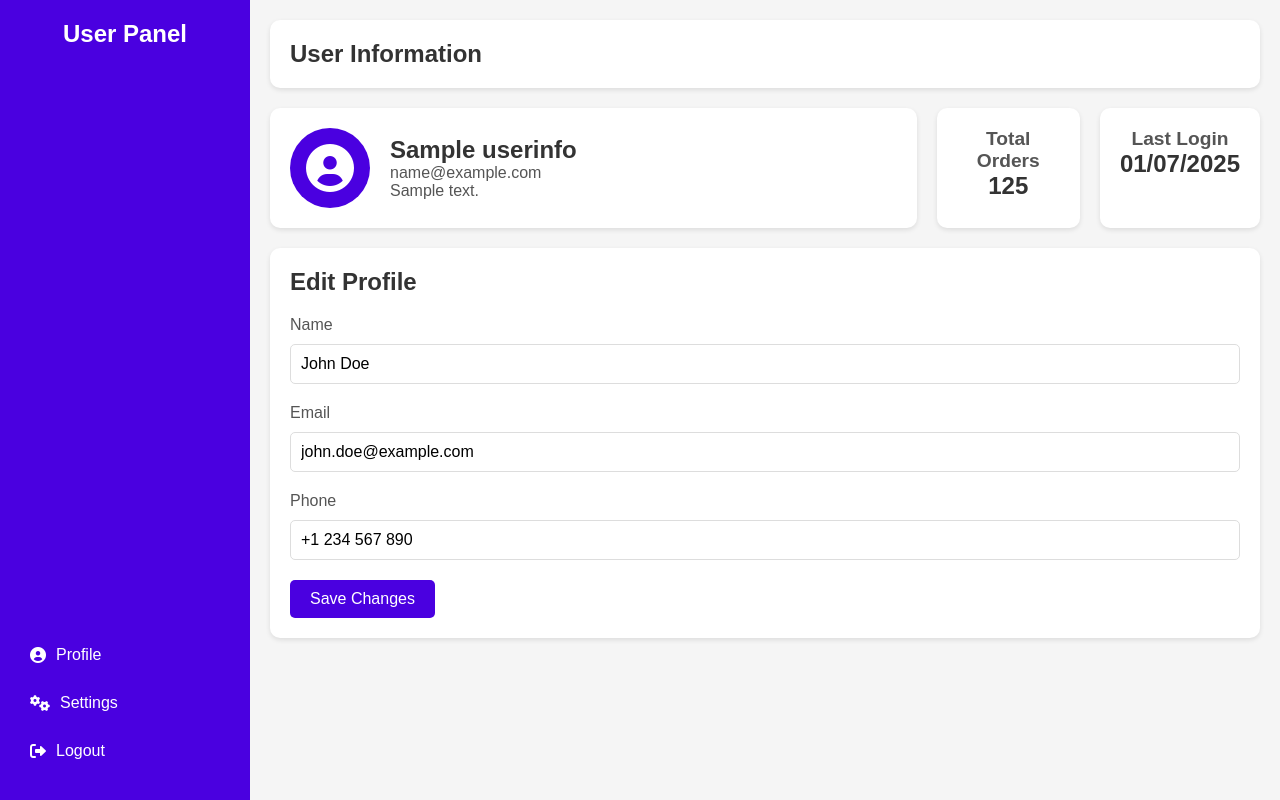
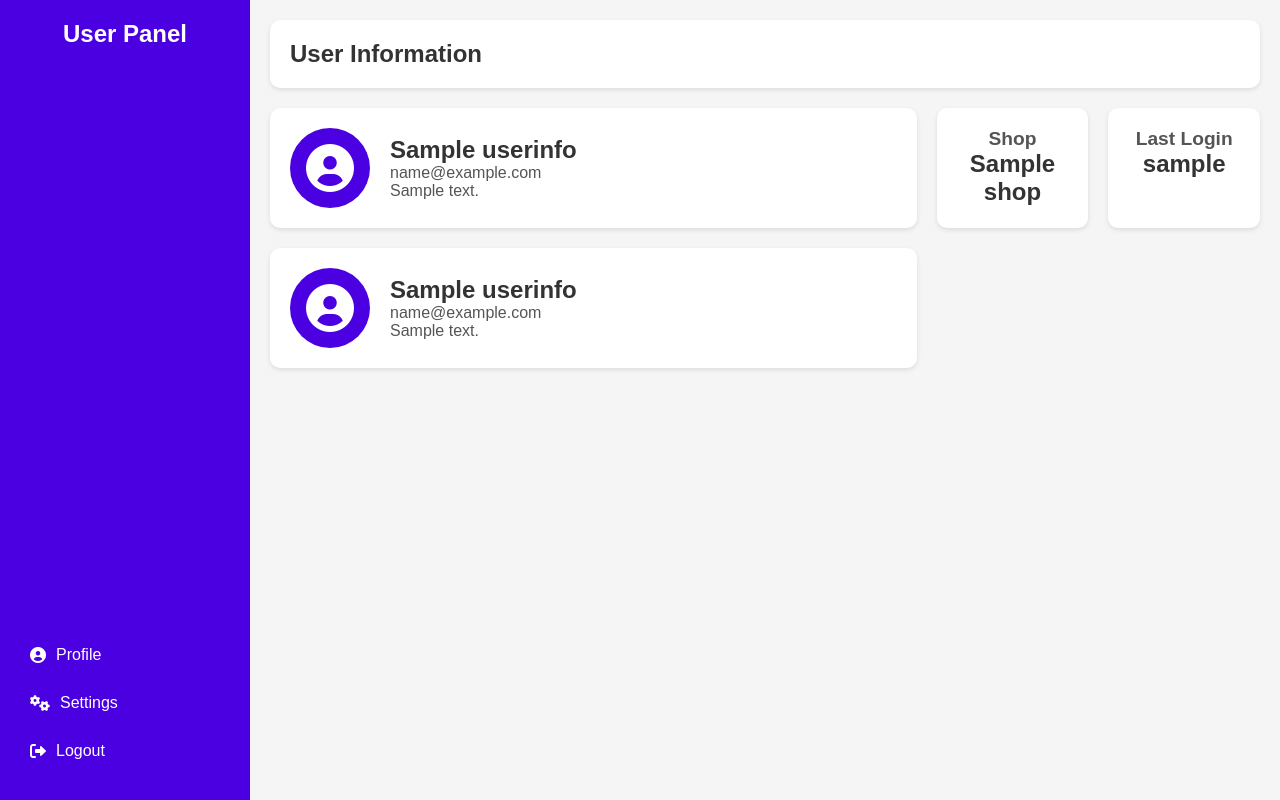
Before and after one commit to joaocruz1/system_mercadolivre, a Flask app: template templates/userinfo.html in a window 1280 px wide. Run offline with Flask 3, Linux system fonts and the light colour scheme; the visitor is signed in with stand-in values (Sample User, id 1); the template is opened without the code that fills it: most values are stand-ins (such as "Sample title", 1, 10 or a date in 2020).

Commit message:
update_datelogin

```diff
--- a/data/users_data.py
+++ b/data/users_data.py
@@ -51,8 +51,9 @@ class UserServices:
                     self.shop = user_shop
                     # Aqui vamos atualizar a coluna 'F' para registrar a data e hora do login
                     login_time = datetime.now().strftime("%Y-%m-%d %H:%M:%S")
+                    date_login = user['login']
                     self.sheet.update_cell(idx, 6, login_time)  # Coluna 'F' é a 6ª coluna
-                    return True
+                    return True, date_login
                 else:
                     raise ValueError("Essa loja não consta em nosso sistema.")
 
--- a/flask_routes.py
+++ b/flask_routes.py
@@ -7,32 +7,34 @@ from services import Services
 class FlaskRoute:
     app: Flask
     user_login: UserServices
+    user_infoml: str = None
     user_info: str = None
+    date_login: str = None
 
     def __post_init__(self):
+        # Registra as rotas
         self.register_routes()
 
     def register_routes(self):
-        @self.app.route('/')
+        # Função que será chamada antes de cada requisição (before request)
+        @self.app.before_request
+        def check_login():
+            # Verifica se a chave 'userinfo' existe na sessão
+            if 'userinfo' not in session:
+                # Se não estiver logado e a requisição não for para login ou erro, redireciona
+                if request.endpoint not in ['login', 'autherror']:
+                    return redirect(url_for('home'))
+
+        # Rota inicial de login
+        @self.app.route('/login')
         def home():
             return render_template('login.html')
 
-        @self.app.route('/userinfo')
-        def userinfo():
-            return render_template('userinfo.html', userinfo = self.user_info)
-
-        @self.app.route('/dashboard')
-        def dashboard():
-            login_api = Services()
-            session['userinfo_ml'] = login_api.infouser()
-            self.user_info = session.get('userinfo_ml')
-
-            return render_template('dashboard.html', userinfo = self.user_info)
-
-
+        # Rota de login (POST)
         @self.app.route('/login', methods=['POST'])
         def login():
             try:
+                # Pega os dados do formulário de login
                 email = request.form['email']
                 password = request.form['password']
                 shop = request.form['shop']
@@ -40,10 +42,11 @@ class FlaskRoute:
                 # Armazena os dados em uma variável
                 data = {"email": email, "password": password, "shop": shop}
 
-                login_success = self.user_login.login(data)
+                # Verifica se o login foi bem-sucedido
+                login_success, self.date_login = self.user_login.login(data)
 
                 if login_success:
-                    session['userinfo'] = data
+                    session['userinfo'] = data  # Armazena os dados do usuário na sessão
                     return redirect(url_for('dashboard'))
                 else:
                     return redirect(url_for('autherror'))
@@ -57,3 +60,22 @@ class FlaskRoute:
                 # Tratamento para erros inesperados
                 print(f"Erro inesperado no login: {e}")
                 return jsonify({"error": "Erro no servidor"}), 500
+
+        # Dashboard do usuário
+        @self.app.route('/dashboard')
+        def dashboard():
+            # Obtém as informações do usuário (simulando uma consulta externa)
+            login_api = Services()
+            session['userinfo_ml'] = login_api.infouser()
+            self.user_info = session.get('userinfo_ml')
+            return render_template('dashboard.html', userinfo=self.user_info)
+
+        # Rota de informações do usuário
+        @self.app.route('/userinfo')
+        def userinfo():
+            # Acessa as informações do usuário já logado (presumido)
+            login_ml = Services()
+            session['userinfoml']= login_ml.infouser()
+            self.user_infoml = session.get('userinfoml')
+            self.user_info = session.get('userinfo')
+            return render_template('userinfo.html', userinfo=self.user_infoml, datelogin=self.date_login, usershop=self.user_info)
--- a/templates/userinfo.html
+++ b/templates/userinfo.html
@@ -43,33 +43,26 @@
 
                 <div class="user-stats">
                     <div class="stat">
-                        <h3>Total Orders</h3>
-                        <p>125</p>
+                        <h3>Shop</h3>
+                        <p>{{usershop['shop']}}</p>
                     </div>
                     <div class="stat">
                         <h3>Last Login</h3>
-                        <p>01/07/2025</p>
+                        <p>{{datelogin}}</p>
+                    </div>
+                </div>
+                <div class="user-card">
+                    <div class="user-avatar">
+                        <i class="fas fa-user-circle"></i>
+                    </div>
+                    <div class="user-details">
+                        <h2>{{userinfo['name']}}</h2>
+                        <p>{{userinfo['email']}}</p>
+                        <p>{{userinfo['address']}}</p>
                     </div>
                 </div>
             </section>
 
-            <!-- Edit Profile -->
-            <section class="edit-profile-section">
-                <div class="form-card">
-                    <h3>Edit Profile</h3>
-                    <form>
-                        <label for="name">Name</label>
-                        <input type="text" id="name" name="name" value="John Doe">
-
-                        <label for="email">Email</label>
-                        <input type="email" id="email" name="email" value="john.doe@example.com">
-
-                        <label for="phone">Phone</label>
-                        <input type="tel" id="phone" name="phone" value="+1 234 567 890">
-
-                        <button type="submit">Save Changes</button>
-                    </form>
-                </div>
             </section>
         </main>
     </div>
```
